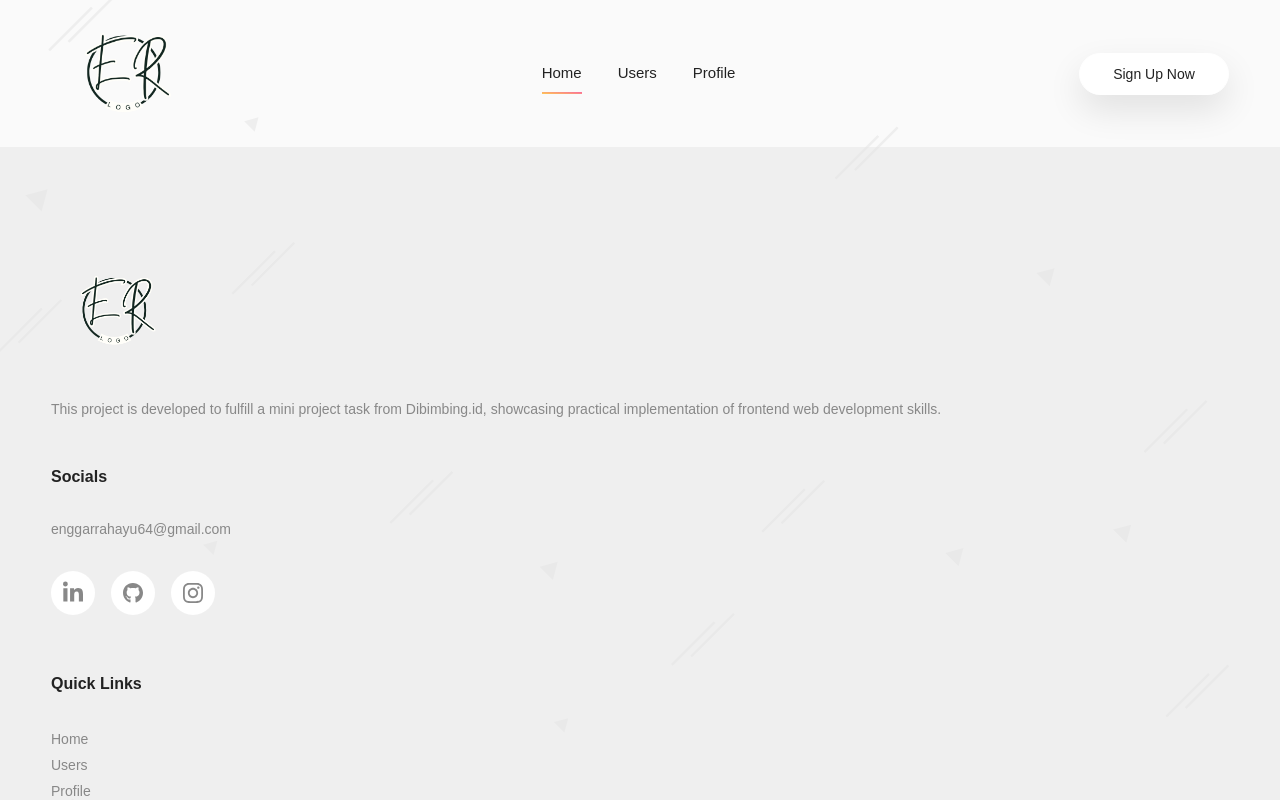
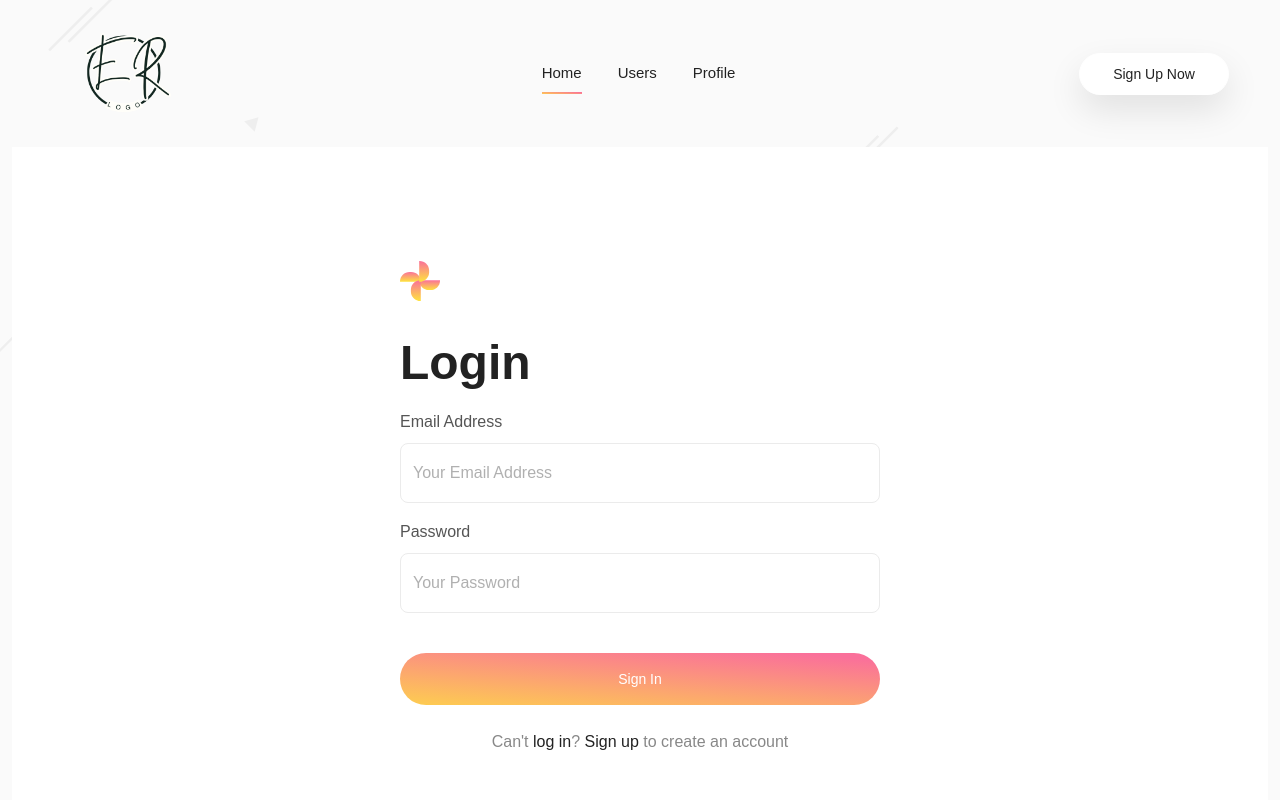
Before and after one commit to Enggarrahayu/mini-project-react, a React (Vite) app: page /login in a window 1280 px wide. Shown: the top 800 px of the page. Built offline with nearby package versions, Linux system fonts and the light colour scheme; what tailwind-bootstrap-grid would draw is missing.

Commit message:
feat: implement user login functionality

```diff
--- a/package.json
+++ b/package.json
@@ -10,6 +10,7 @@
     "preview": "vite preview"
   },
   "dependencies": {
+    "axios": "^1.8.3",
     "react": "^19.0.0",
     "react-dom": "^19.0.0",
     "react-icons": "^5.5.0",
--- a/src/App.jsx
+++ b/src/App.jsx
@@ -1,14 +1,18 @@
-import { useState } from 'react'
-import reactLogo from './assets/react.svg'
-import viteLogo from '/vite.svg'
-import Navbar from './components/Navbar'
-import Footer from './components/Footer'
+import { BrowserRouter, Routes, Route } from "react-router-dom"
+import Login from "./pages/Login"
+import Home from "./pages/Home"
+import UserList from "./pages/UserList"
 
 function App() {
   return (
     <>
-      <Navbar />
-      <Footer/>
+     <BrowserRouter>
+        <Routes>
+        <Route path="/" element={<Home/>}></Route>
+        <Route path="/login" element={<Login />}></Route>
+        <Route path="/users" element={<UserList />}></Route>
+      </Routes>
+    </BrowserRouter>
     </>
   )
 }
--- /dev/null
+++ b/src/pages/Home/index.jsx
@@ -0,0 +1,15 @@
+import React from "react";
+import Navbar from "../../components/Navbar";
+import Footer from "../../components/Footer";
+
+const Home = () => {
+  return (
+    <>
+      <Navbar />
+      <p className="text-2xl font-bold text-center">This is a home page</p> <br/> <br/>
+      <Footer/>
+    </>
+  );
+};
+
+export default Home;
--- a/src/pages/Login/index.jsx
+++ b/src/pages/Login/index.jsx
@@ -2,9 +2,62 @@ import React from "react";
 import flower from '../../assets/img/flower.svg'
 import loginBanner from '../../assets/img/login-banner-bg.svg'
 import image1 from '../../assets/img/img-1.png'
+import Navbar from "../../components/Navbar";
+import Footer from "../../components/Footer";
+import { useState } from "react";
+import { useNavigate } from "react-router-dom";
+import axios from "axios";
 
 const Login = () => {
+  const [email, setEmail] = useState("");
+  const [password, setPassword] = useState("");
+  const [message, setMessage] = useState("");
+  const [loading, setLoading] = useState(false);
+  const [messageType, setMessageType] = useState("");
+
+  const navigate = useNavigate();
+
+  const handleChangeEmail = (e) => {
+    setEmail(e.target.value);
+  };
+
+  const handleChangePassword = (e) => {
+    setPassword(e.target.value);
+  };
+
+  const handleSubmit = () => {
+    setLoading(true);
+    const payload = {
+      email: email,
+      password: password,
+    };
+
+    axios
+      .post("https://reqres.in/api/login", payload)
+      .then((res) => {
+        console.log("Login successful:", res);
+        setMessage("Login Successful");
+        localStorage.setItem("token", res.data.token);
+        setMessage("Login successful! Redirecting...");
+        setMessageType("success");
+
+        setTimeout(() => {
+          navigate("/");
+        }, 3000);
+      })
+      .catch((err) => {
+        console.error("Login failed:", err.response);
+        setMessage(err.response?.data?.error || "Login failed");
+        setMessageType("error");
+      })
+      .finally(() => {
+        setLoading(false);
+      });
+  }
+
   return (
+    <>
+      <Navbar/>
       <section className="">
         <div className="container max-w-full">
           <div className="row">
@@ -13,6 +66,11 @@ const Login = () => {
                 <img className="mb-8" src={ flower } alt="" />
                 <h1 className="mb-4">Login</h1>
                 <form action="#">
+                {message && (
+                  <p className={`mb-4 text-lg text-center ${messageType === "success" ? "text-green-600" : "text-red-600"}`}>
+                    {message}
+                  </p>
+                )}
                   <div className="form-group">
                     <label htmlFor="email" className="form-label">Email Address</label>
                     <input
@@ -20,6 +78,8 @@ const Login = () => {
                       id="email"
                       className="form-control"
                       placeholder="Your Email Address"
+                      value={email}
+                      onChange={handleChangeEmail}
                     />
                   </div>
                   <div className="mt-4 form-group">
@@ -29,13 +89,18 @@ const Login = () => {
                       id="password"
                       className="form-control"
                       placeholder="Your Password"
+                      value={password}
+                      onChange={handleChangePassword}
                     />
                   </div>
-                <input
+                  <button
+                    onClick={handleSubmit}
                     className="block w-full mt-10 btn btn-primary"
                     type="submit"
-                  value="Sign In"
-                />
+                    disabled={loading}
+                  >
+                    {loading ? "Logging in..." : "Sign In"}
+                  </button>
                   <p className="mt-6 text-center">
                     Can't <span className="text-dark">log in</span>? <a className="text-dark" href="signup.html">Sign up</a> to create an account
                   </p>
@@ -71,6 +136,8 @@ const Login = () => {
           </div>
         </div>
       </section>
+      <Footer/>
+      </>
   );
 };
 
```
Also changed, not shown: 1 other file (tests, documents, lock files or other folders). Lines whose indentation alone changed are shown as unchanged.
